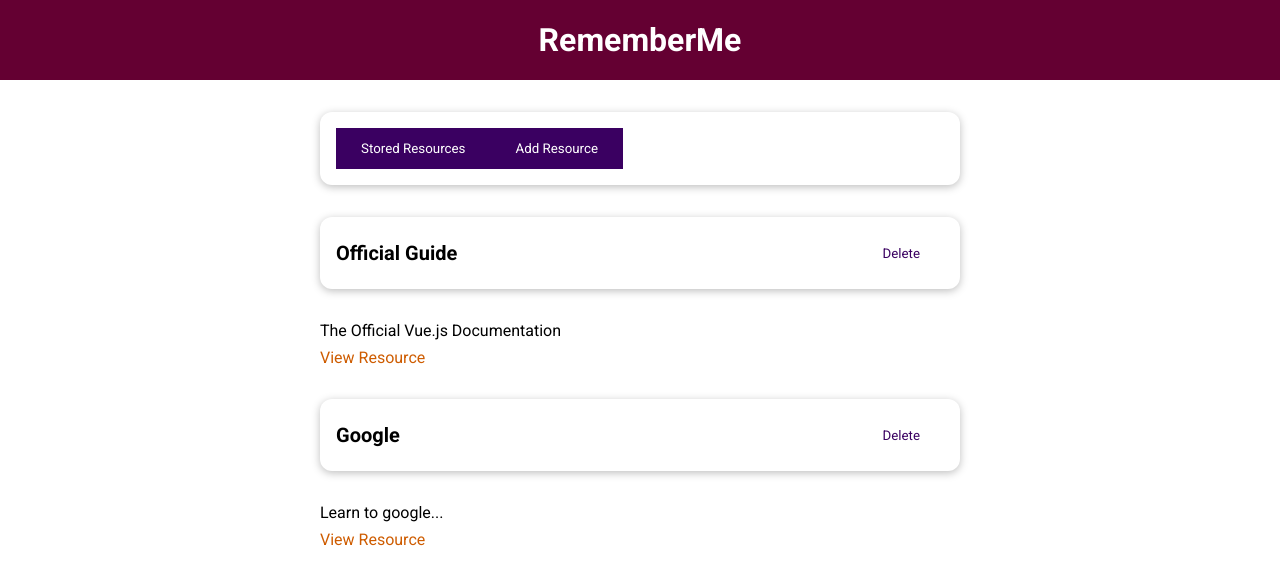
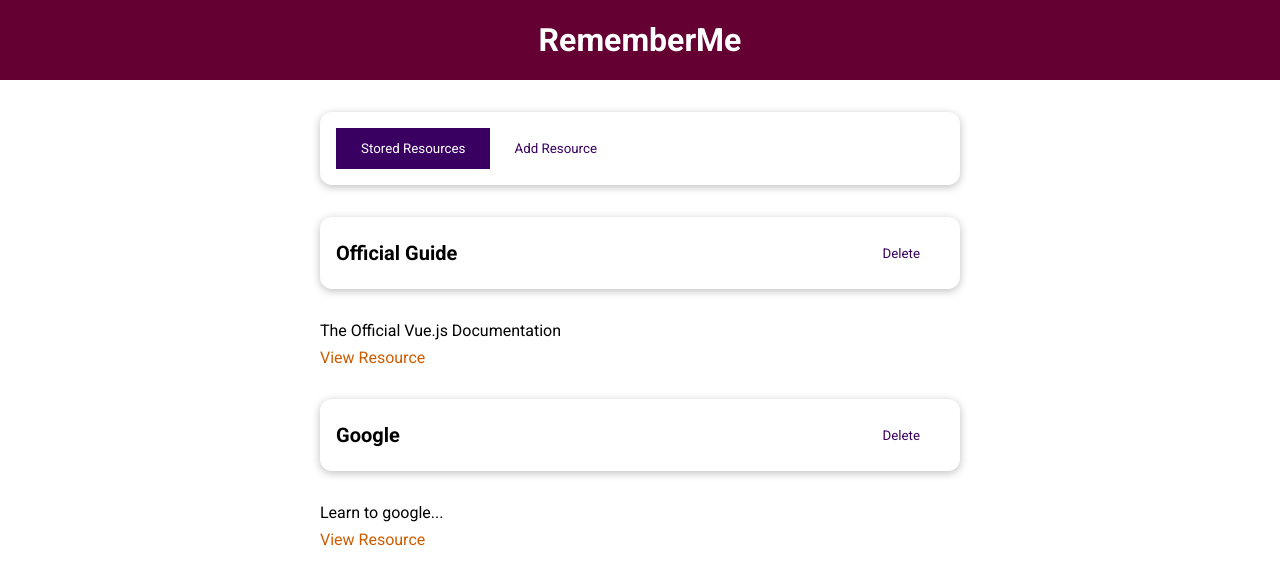
Before and after one commit to Alfredo3232/vue-basics-8, a Vue app: page / in a window 1280 px wide. Shown: the top 584 px of the page. Built offline with nearby package versions, Linux system fonts and the light colour scheme.

Commit message:
add proper styling to page buttons

```diff
--- a/src/components/learning-resources/TheResources.vue
+++ b/src/components/learning-resources/TheResources.vue
@@ -1,7 +1,8 @@
 <template>
     <base-card>
-        <base-button @click="setSelectedTab('stored-resources')">Stored Resources</base-button>
-        <base-button @click="setSelectedTab('add-resource')">Add Resource</base-button>
+        <base-button @click="setSelectedTab('stored-resources')" :mode="storedResButtonMode">Stored Resources
+        </base-button>
+        <base-button @click="setSelectedTab('add-resource')" :mode="addResButtonMode">Add Resource</base-button>
     </base-card>
     <component :is="selectedTab"></component>
 </template>
@@ -39,6 +40,14 @@
             resources: this.storedResources
         }
     },
+    computed: {
+        storedResButtonMode() {
+            return this.selectedTab === 'stored-resources' ? null : 'flat';
+        },
+        addResButtonMode() {
+            return this.selectedTab === 'add-resources' ? null : 'flat';
+        }
+    },
     methods: {
         setSelectedTab(tab) {
             this.selectedTab = tab;
```
